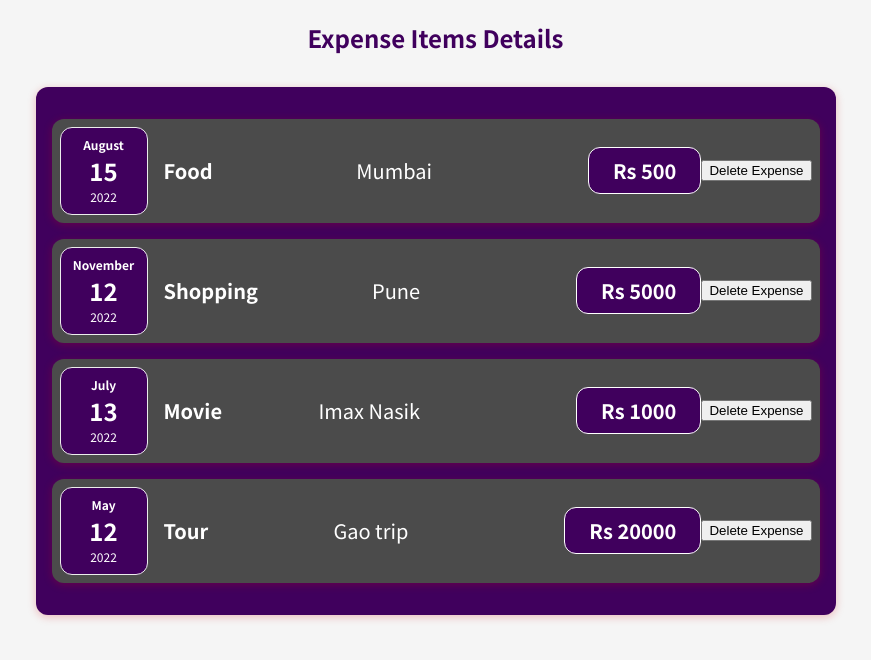
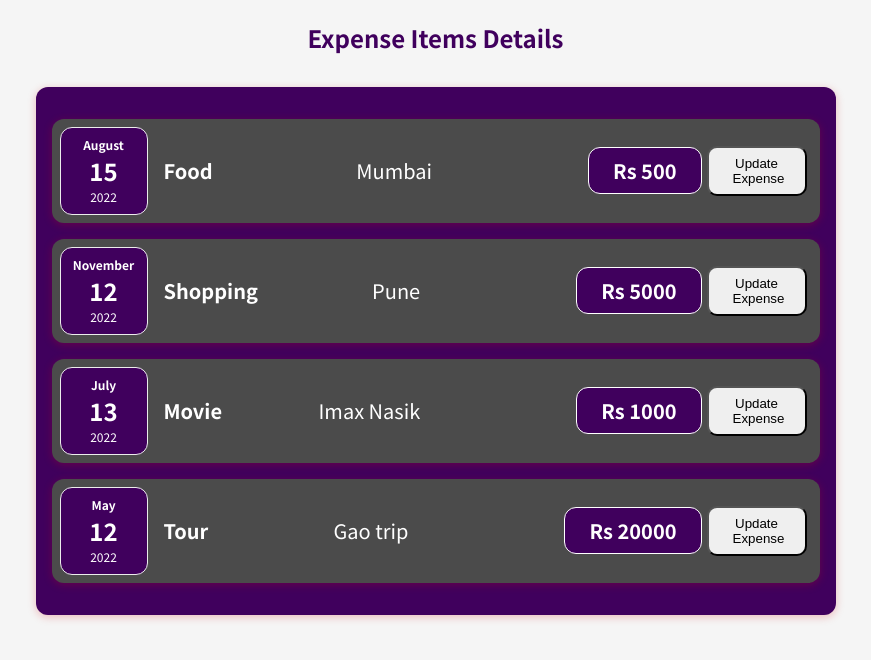
Before and after one commit to JiteshShrivastav01/ReactAssignment, a React (Create React App) app: page / in a window 1280 px wide. Shown: the top 660 px of the page, without its empty margins (207-1078 px from the left). Built offline with nearby package versions, Linux system fonts and the light colour scheme.

Commit message:
Assign2Task2

```diff
--- a/src/components/ExpenseList/ExpenseItems.js
+++ b/src/components/ExpenseList/ExpenseItems.js
@@ -3,24 +3,30 @@ import ExpenseDate from "./ExpenseDate";
 import ExpenseDetails from "./ExpenseDetails";
 import Card from "../UI/Card";
 
+import react, {useState} from 'react';
+
 const ExpenseItems = (props) => {
-  const deleteExpense = (e) => {
 
-    let item = e.target.parentElement;
-    item.remove()
+  const btnStyle={width:'100px',margin:'5px',borderRadius:'10px',fonSize: '1.25rem',weight:700,
+  padding:'0.5rem 1.5rem'}
 
+  const [amount , setAmount] = useState(props.amount)
+  const updateAmount = () => {
+    setAmount('100')
+    console.log(amount)
   }
+
   return (
     <Card className="expense-item">
       <ExpenseDate date={props.date}></ExpenseDate>
       <div className="expense-item__description">
         <h2>{props.name}</h2>
         <ExpenseDetails
-          amount={props.amount}
+          amount={amount}
           LocationOfExpenditure={props.LocationOfExpenditure}
         ></ExpenseDetails>
       </div>
-      <button onClick={deleteExpense}>Delete Expense</button>
+      <button onClick={updateAmount} style={btnStyle}>Update Expense</button>
     </Card>
   );
 }
```
